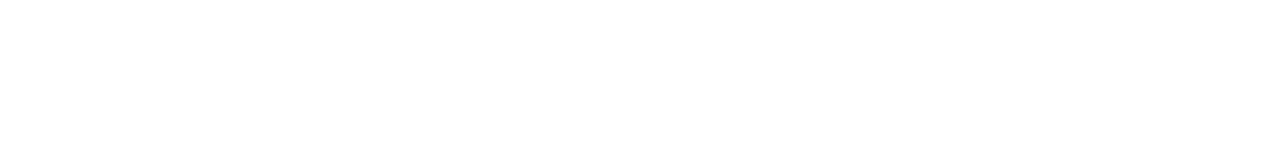
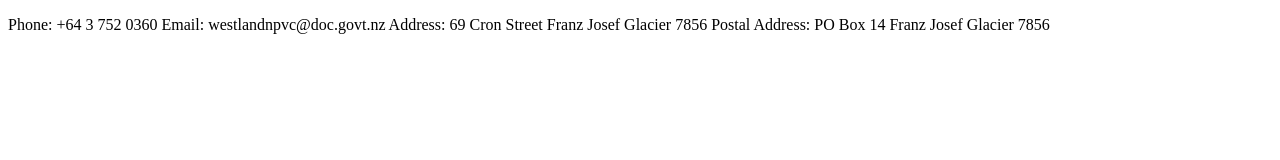
Before and after one commit to MichaelaTarryn/holiday-destination, a plain HTML site: page holiday_destination/contact.html in a window 1280 px wide. Drawn offline with Linux system fonts and the light colour scheme.

Commit message:
more infor

```diff
--- a/holiday_destination/contact.html
+++ b/holiday_destination/contact.html
@@ -7,6 +7,9 @@
     <title>Document</title>
 </head>
 <body>
-
+    <p>Phone:	+64 3 752 0360
+        Email:	westlandnpvc@doc.govt.nz
+        Address:	69 Cron Street Franz Josef Glacier 7856
+        Postal Address:	PO Box 14 Franz Josef Glacier 7856</p.>
 </body>
 </html>
```
